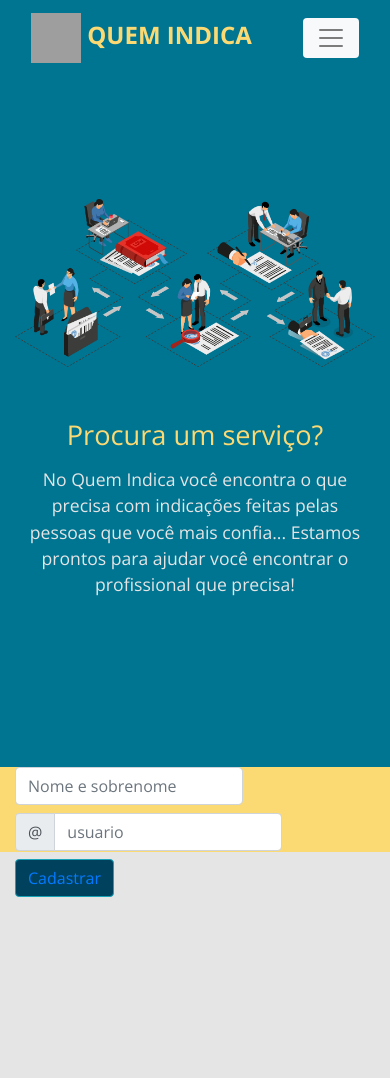
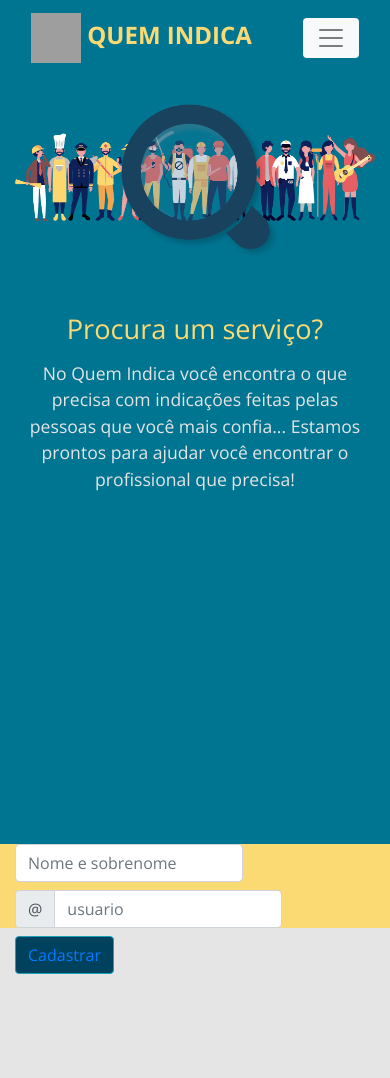
Before and after one commit to Shyrles/QuemIndica, a PHP site: page / in a window 390 px wide. Shown: the top 1078 px of the page. Run offline with PHP 8.4, Linux system fonts and the light colour scheme; grey boxes are pictures that could not be loaded.

Commit message:
index bannet top responsivo

```diff
--- a/css/index.css
+++ b/css/index.css
@@ -14,12 +14,16 @@ p {
 /* banner index topo */
 
 .banner_top {
-    margin-top: 50px;
+    padding-top: 50px;
     background-color: #007592;
     color: #FCDA73;
     background-size: cover;
     width: 100%;
-    height: 85vh;
+    height: 100vh;
+}
+
+.box {
+    margin-top: 50px;
 }
 
 .service {
--- a/index.php
+++ b/index.php
@@ -20,6 +20,24 @@
 
     <section class="d-flex banner_top">
 
+        <div class="container">
+                <div class="box">
+                    <img src="imagens/trabalhadores_lupa.png" class="service" alt="">
+
+                    <h4 class="text-center">Procura um serviço?</h4>
+                            <p class="text-center texto_home"> No Quem Indica você encontra o que precisa com indicações
+                            feitas pelas pessoas que você mais confia...
+                            Estamos prontos para ajudar você encontrar o profissional que precisa!
+                        </p>
+                </div>
+            </div>
+        </div>
+
+    </section>
+
+
+    <!-- <section class="d-flex banner_top">
+
         <div class="container d-flex align-items-center ">
             <div class= "row">
                 <div class="col-xl-6 col-xs-12">
@@ -35,7 +53,7 @@
             </div>
         </div>
 
-    </section>
+    </section> -->
 
     <section class="d-flex banner_cadastro">
     <div class="container-fluid d-flex align-content-around flex-wrap justify-content-center">
```
Also changed, not shown: imagens/trabalhadores.png (added), imagens/trabalhadores_lupa.png (added).
